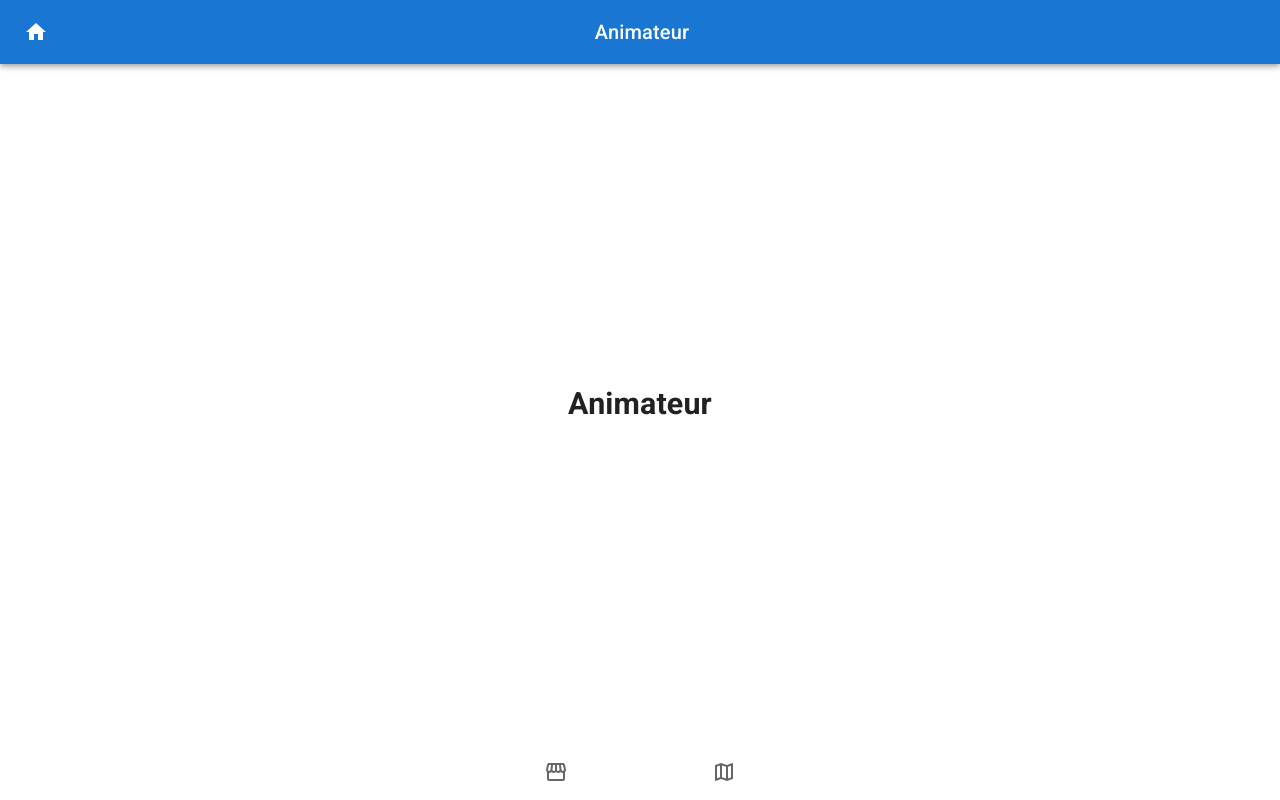
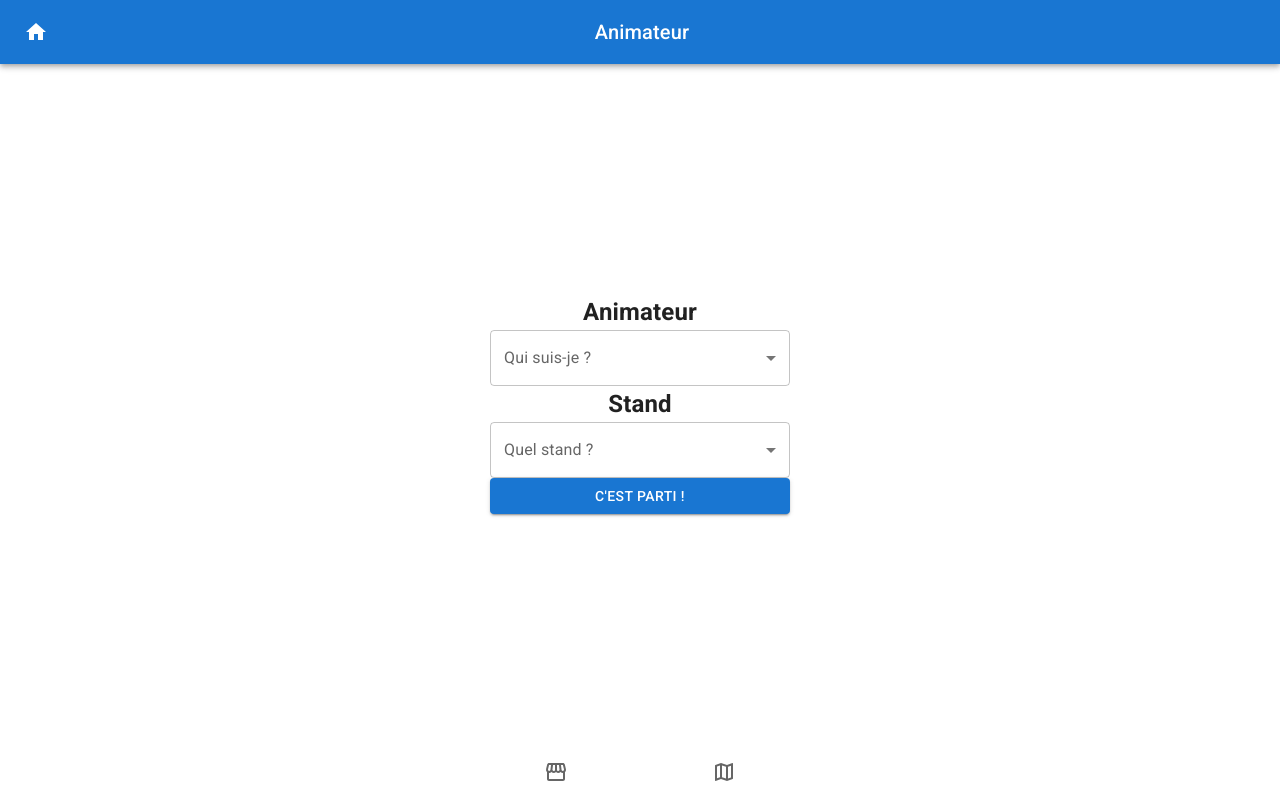
Before and after one commit to JoAnisky/rotation-app-frontend, a React (Vite) app: page /animateur in a window 1280 px wide. Built offline with nearby package versions, Linux system fonts and the light colour scheme.

Commit message:
Added BasicSelect (Select) component

```diff
--- a/src/pages/Animator.tsx
+++ b/src/pages/Animator.tsx
@@ -1,10 +1,18 @@
 import React from "react";
 import PageContainer from "../layouts/PageContainer";
+import { Button } from "@mui/material";
+import BasicSelect from "../components/BasicSelect";
+
 
 const Animator: React.FC = () => {
+
   return (
     <PageContainer role="Animateur">
-      <h1>Animateur</h1>
+      <h2>Animateur</h2>
+      <BasicSelect label="Qui suis-je ?" idAttribute="who"/>
+      <h2>Stand</h2>
+      <BasicSelect label="Quel stand ?" idAttribute="why"/>
+      <Button variant="contained" sx={{ minWidth: 300 }}>C'est parti !</Button>
     </PageContainer>
   );
 };
```
